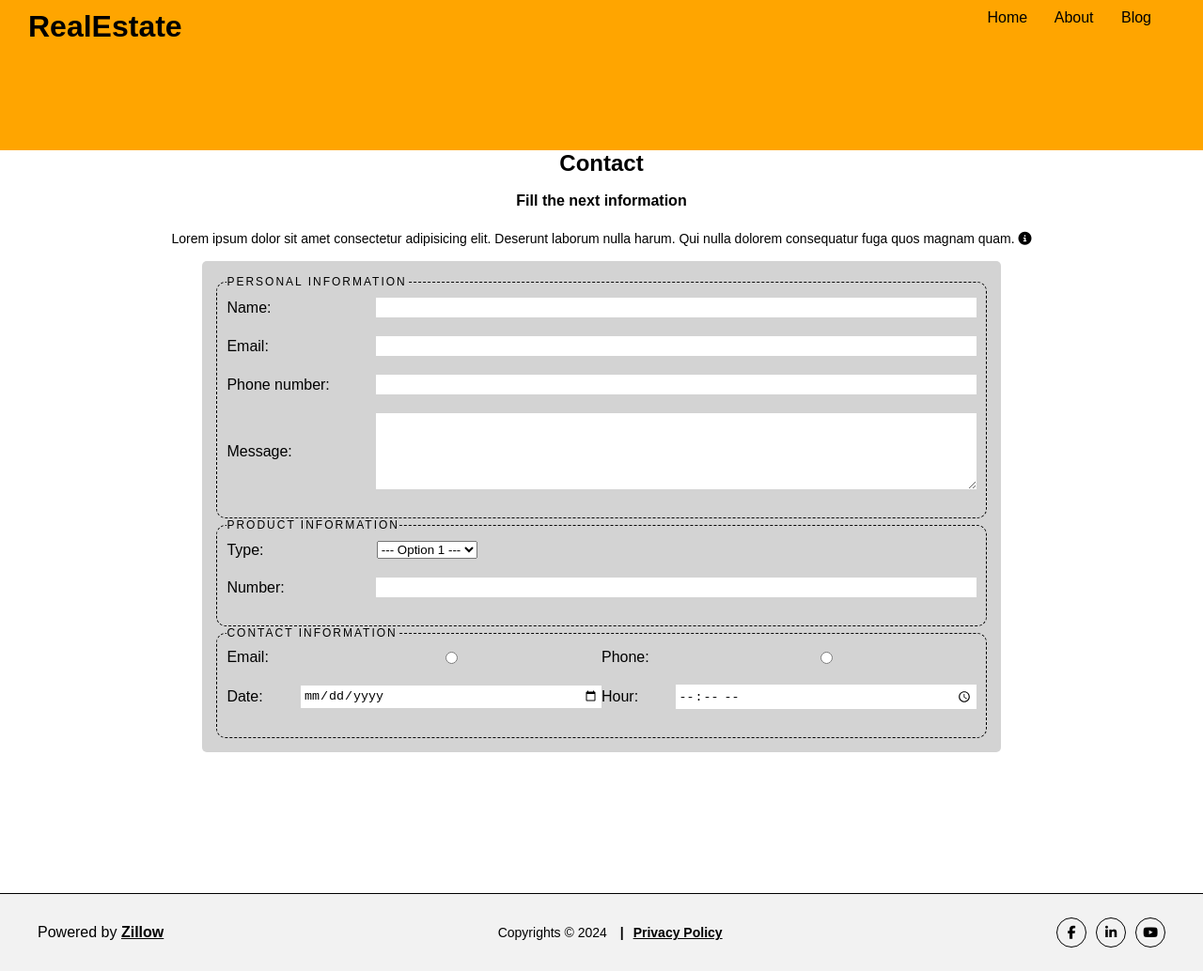
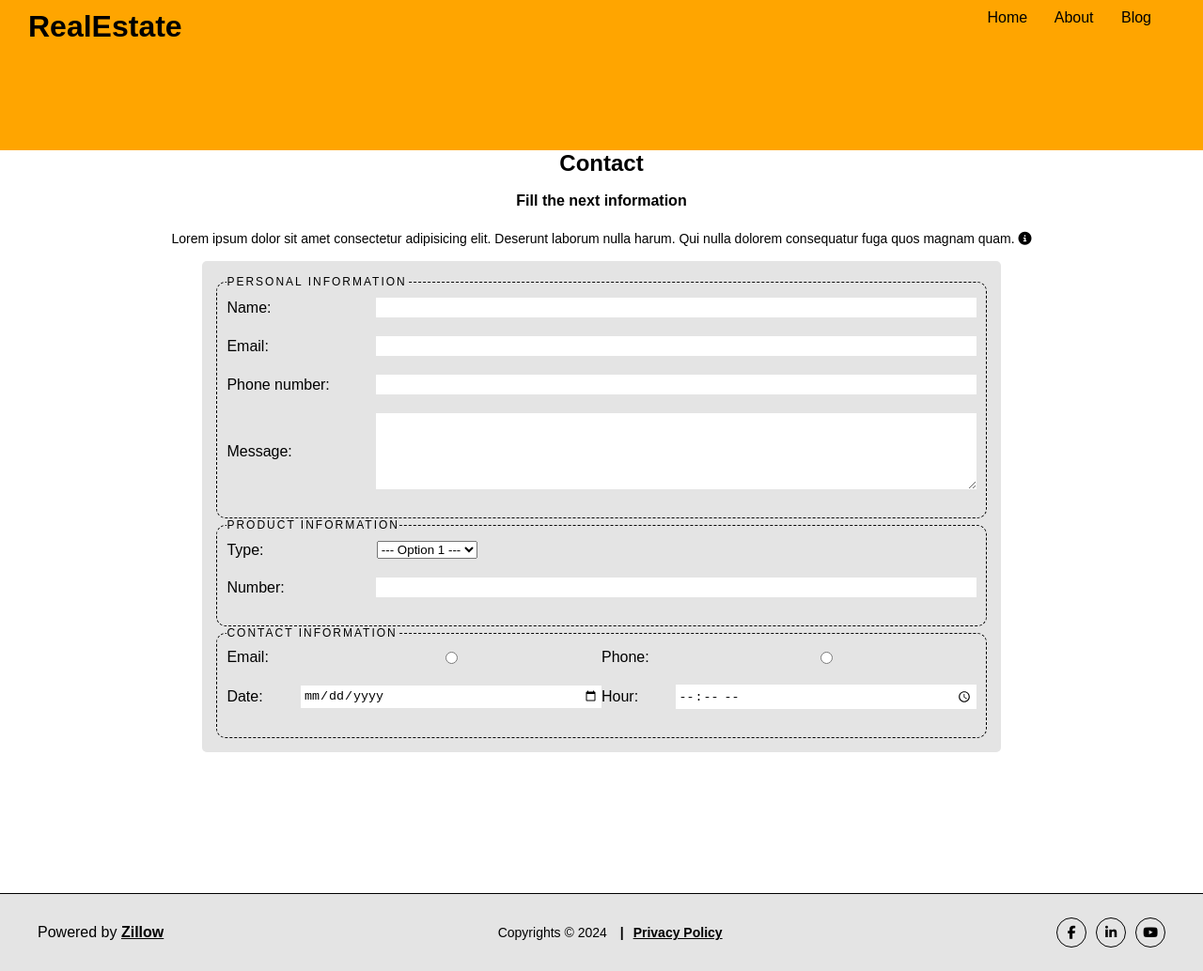
Before and after one commit to ericksoftware/RealEstate, a plain HTML site: page contact.html in a window 1280 px wide. Shown: the whole page at 94% size. Drawn offline with Linux system fonts and the light colour scheme.

Commit message:
Footer color

```diff
--- a/styles/mystyle.css
+++ b/styles/mystyle.css
@@ -179,7 +179,7 @@ h2{
 
 .form-container{
     padding: 15px;
-    background-color: lightgrey;
+    background-color: #e4e4e4;
     border-radius: 5px;
 }
 legend{
@@ -210,7 +210,7 @@ fieldset{
 }
 
 footer {
-    background-color: #f2f2f2; /* Color de fondo similar al de la imagen */
+    background-color: #e4e4e4; /* Color de fondo similar al de la imagen */
     padding: 15px 0;
     border-top: 1px solid black; /* Línea superior */
 }
```
